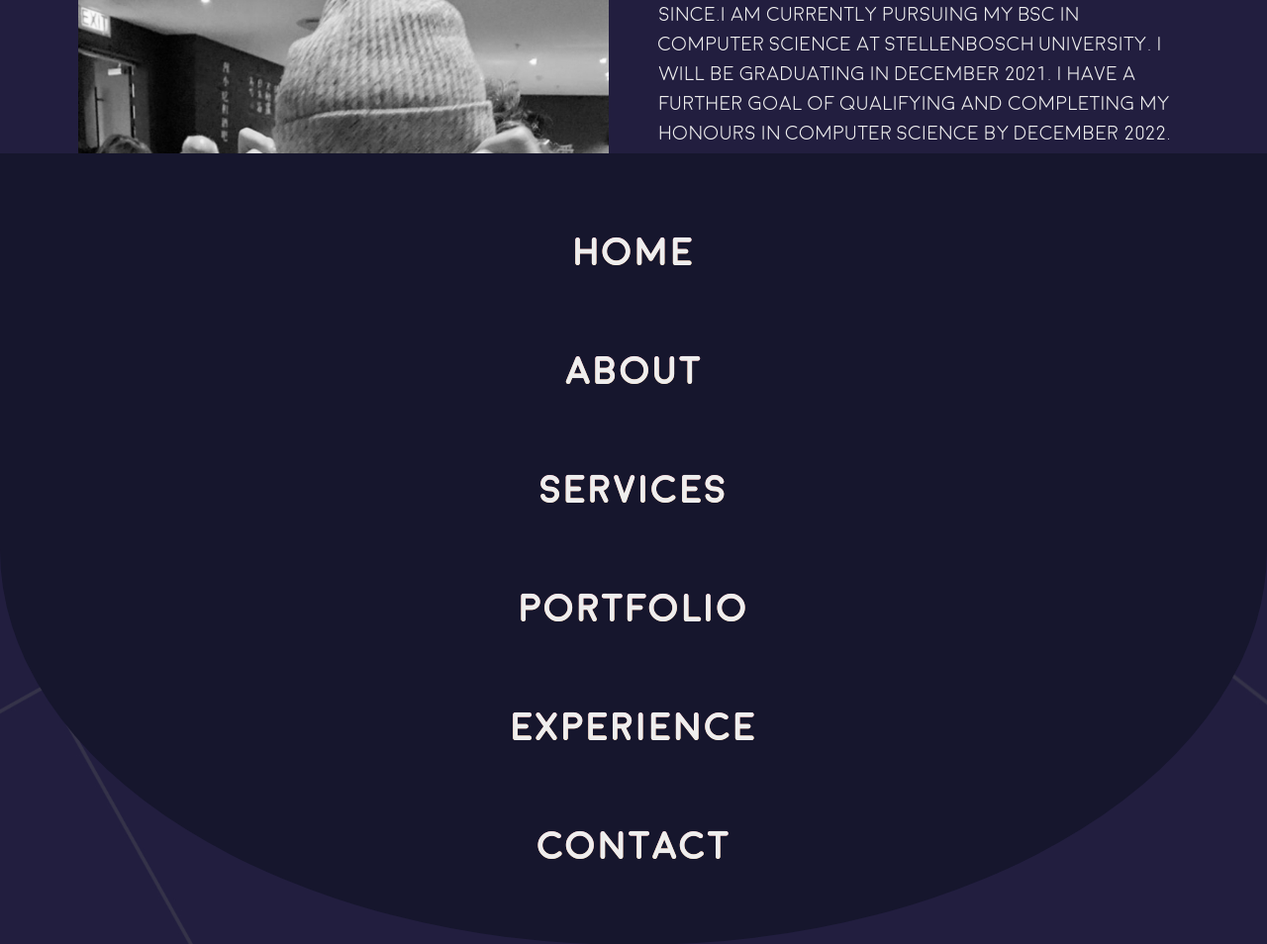
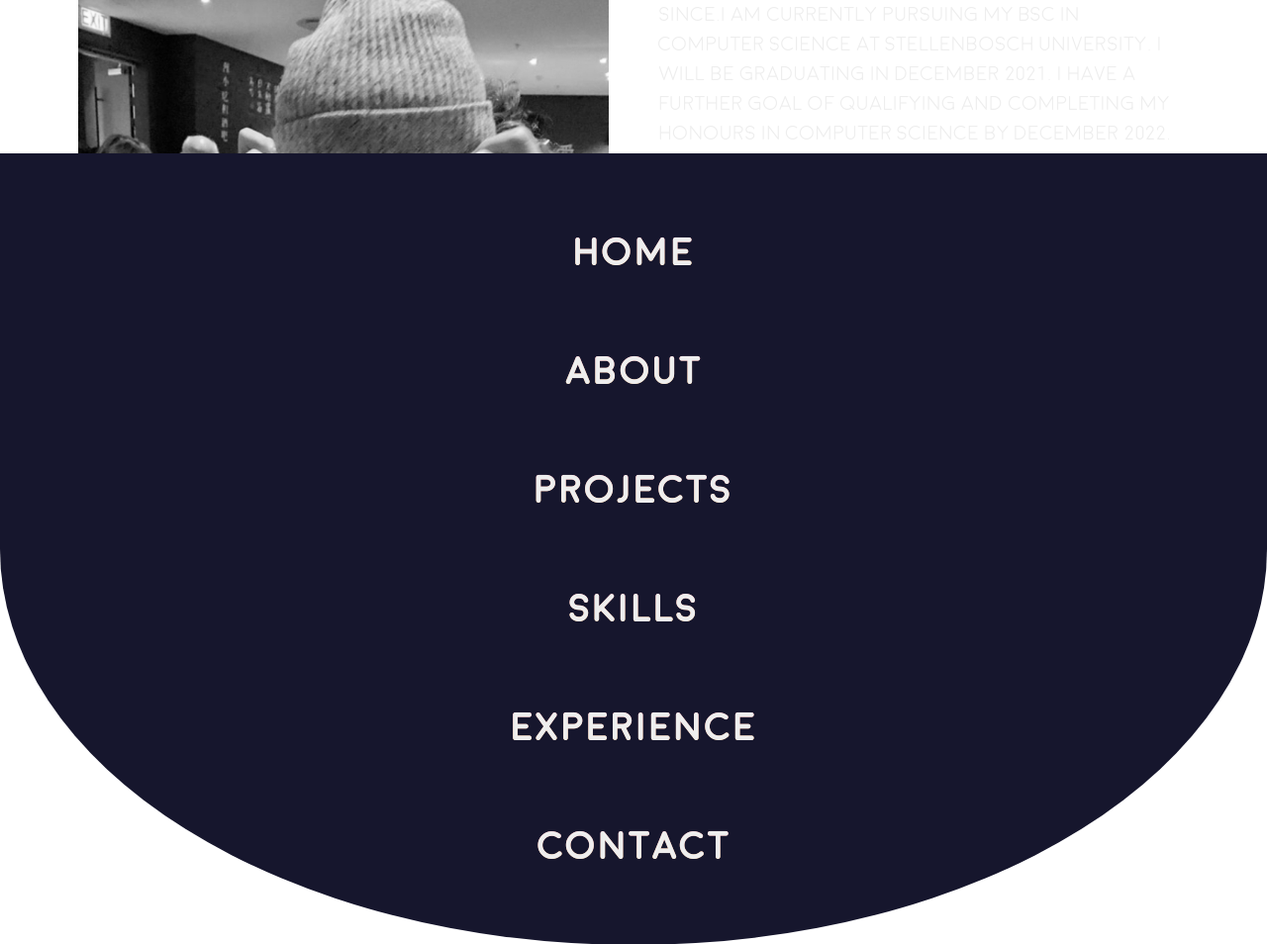
Before and after one commit to Outige/portfolio, a Flask app: page / in a window 1280 px wide, after a click on "Projects". Shown: the part 1314-2268 px from the top of the page at 99% size. Run offline with Flask 2, Linux system fonts and the light colour scheme; some libraries are stand-ins or nearby versions.

Commit message:
:sparkles: :construction: semi stable version of website, will try to host now

```diff
--- a/app/static/css/main.css
+++ b/app/static/css/main.css
@@ -705,14 +705,16 @@ input[type="submit"]{
 
 @font-face{
     font-family: 'MoonFF-bold';
-    src: url(fonts/MoonFF/MoonBold.otf);
+    /* src: url(fonts/MoonFF/MoonBold.otf); */
+    src: url(../fonts/MoonFF/MoonBold.otf);
     font-style: normal;
     /* font-weight: 100; */
 }
 
 @font-face{
     font-family: 'MoonFF-light';
-    src: url(fonts/MoonFF/MoonLight.otf);
+    /* src: url(MoonFF/MoonLight.otf); */
+    src: url(../fonts/MoonFF/MoonLight.otf);
     font-style: normal;
     /* font-weight: 100; */
 }
--- a/app/templates/index.html
+++ b/app/templates/index.html
@@ -9,10 +9,13 @@
 
     <link rel="stylesheet" href="https://unpkg.com/aos@next/dist/aos.css" />
     <link rel="stylesheet" href="https://use.fontawesome.com/releases/v5.7.2/css/all.css" integrity="sha384-fnmOCqbTlWIlj8LyTjo7mOUStjsKC4pOpQbqyi7RrhN7udi9RwhKkMHpvLbHG9Sr" crossorigin="anonymous">
-    <link rel="stylesheet" href="{{ url_for('static', filename='images/css/main.css') }}">
+    <link rel="stylesheet" href="../static/css/main.css">
+    <!-- <link rel="stylesheet" href="{{ url_for('static', filename='images/css/main.css') }}"> -->
     <link rel="icon" type="image/png" href="{{ url_for('static', filename='images/logo0.png') }}">
 </head>
-<body>
+
+<!-- <body style="background: url(../static/images/sitebg.jpg);"> -->
+<body style="background: url({{ url_for('static', filename='images/sitebg.jpg') }})  no-repeat center fixed;">
 
     <header>
         <div class="menu-toggler">
@@ -23,16 +26,17 @@
         <nav class="top-nav">
             <ul class="nav-list">
                 <li>
-                    <a href="index.html" class="nav-link">Home</a>
+                    <a href="/" class="nav-link">Home</a>
+                    <!-- <a href="index.html" class="nav-link">Home</a> -->
                 </li>
                 <li>
                     <a href="#about" class="nav-link about-link">About</a>
                 </li>
                 <li>
-                    <a href="#services" class="nav-link">Services</a>
+                    <a href="#portfolio" class="nav-link">Projects</a>
                 </li>
                 <li>
-                    <a href="#portfolio" class="nav-link">Portfolio</a>
+                    <a href="#services" class="nav-link">Skills</a>
                 </li>
                 <li>
                     <a href="#experience" class="nav-link">Experience</a>
@@ -67,9 +71,8 @@
         </div>
         <div class="container">
             <div class="profile-img" data-aos="fade-right" data-aos-delay="300">
-                <img src="{{ url_for('static', filename='images/images/profile1.jpg') }}" alt="">
-                <!-- <link rel="icon" type="image/png" href="{{ url_for('static', filename='images/profile1.jpg') }}"> -->
-
+                <img src="../static/images/profile1.jpg" alt="">
+                <!-- <img src="{{ url_for('static', filename='images/images/profile1.jpg') }}" alt=""> -->
             </div>
             <div class="about-details" data-aos="fade-left" data-aos-delay="600">
 
@@ -111,7 +114,8 @@
                             </a>
                         </li>
                         <li>
-                            <a href="documnets/cv.pdf" class="icon-link" target="_blank">
+                            <a href="../static/documnets/cv.pdf" class="icon-link" target="_blank">
+                            <!-- <a href="documnets/cv.pdf" class="icon-link" target="_blank"> -->
                                 <i class="fa fa-file"></i>
                             </a>
                         </li>
@@ -130,8 +134,9 @@
 
             <div class="portfolio-item">
                 <div class="portfolio-img-0 portfolio-img has-margin-right portfolio-img-zoom-off" data-aos="fade-right" data-aos-delay="300">
+                    <!-- <img src="../static/images/play4.png" class="default-static state-active state-on" id="project-img-0"> -->
                     <img src="{{ url_for('static', filename='images/play4.png') }}" class="default-static state-active state-on" id="project-img-0">
-                    <img src="images/project0.gif" class="default-active state-active state-off" id="project-img-1">
+                    <img src="../static/images/project0.gif" class="default-active state-active state-off" id="project-img-1">
                 </div>
                 <div class="portfolio-description" data-aos="fade-left" data-aos-delay="600">
                     <h6>Envelope</h6>
@@ -173,13 +178,13 @@
                     </div>
                 </div>
                 <div class="portfolio-img-1 portfolio-img has-margin-right" data-aos="fade-right" data-aos-delay="300">
-                    <img src="images/github0.png" id="project-img-1">
+                    <img src="../static/images/github0.png" id="project-img-1">
                 </div>
             </div>
 
             <div class="portfolio-item">
                 <div class="portfolio-img-1 portfolio-img has-margin-right" data-aos="fade-right" data-aos-delay="300">
-                    <img src="images/loading0.png" id="project-img-2">
+                    <img src="../static/images/loading0.png" id="project-img-2">
                 </div>
                 <div class="portfolio-description" data-aos="fade-left" data-aos-delay="600">
                     <h6>horizon-12 (coming soon)</h6>
@@ -192,28 +197,6 @@
                 </div>
             </div>
 
-            <!-- <div class="portfolio-item">
-                <div class="portfolio-description has-margin-right" data-aos="fade-right" data-aos-delay="900">
-                    <h6>Web Design</h6>
-                    <h1>Product layout</h1>
-                    <p>Lorem ipsum dolor sit amet</p>
-                    <a href="#" class="cta">View details</a>
-                </div>
-                <div class="portfolio-img">
-                    <img src="images/portitem2.jpeg" data-aos="fade-left" data-aos-delay="1200">
-                </div>
-            </div>
-            <div class="portfolio-item">
-                <div class="portfolio-img has-margin-right" data-aos="fade-right" data-aos-delay="1500">
-                    <img src="images/portitem3.jpeg">
-                </div>
-                <div class="portfolio-description" data-aos="fade-left" data-aos-delay="1800">
-                    <h6>Web Design</h6>
-                    <h1>Product Sketch</h1>
-                    <p>Lorem ipsum dolor sit amet</p>
-                    <a href="#" class="cta">View details</a>
-                </div>
-            </div> -->
         </div>
     </section>
 
@@ -427,7 +410,7 @@
 
     <script src="https://ajax.googleapis.com/ajax/libs/jquery/3.3.1/jquery.min.js"></script>
     <script src="https://unpkg.com/aos@next/dist/aos.js"></script>
-    <!-- <script src="main.js"></script> -->
-    <script src="{{ url_for('static', filename='images/js/main.js') }}"></script>
+    <script src="../static/js/main.js"></script>
+    <!-- <script src="{{ url_for('static', filename='images/js/main.js') }}"></script> -->
 </body>
 </html>
```
Also changed, not shown: app/static/sitebg.jpg (added).
